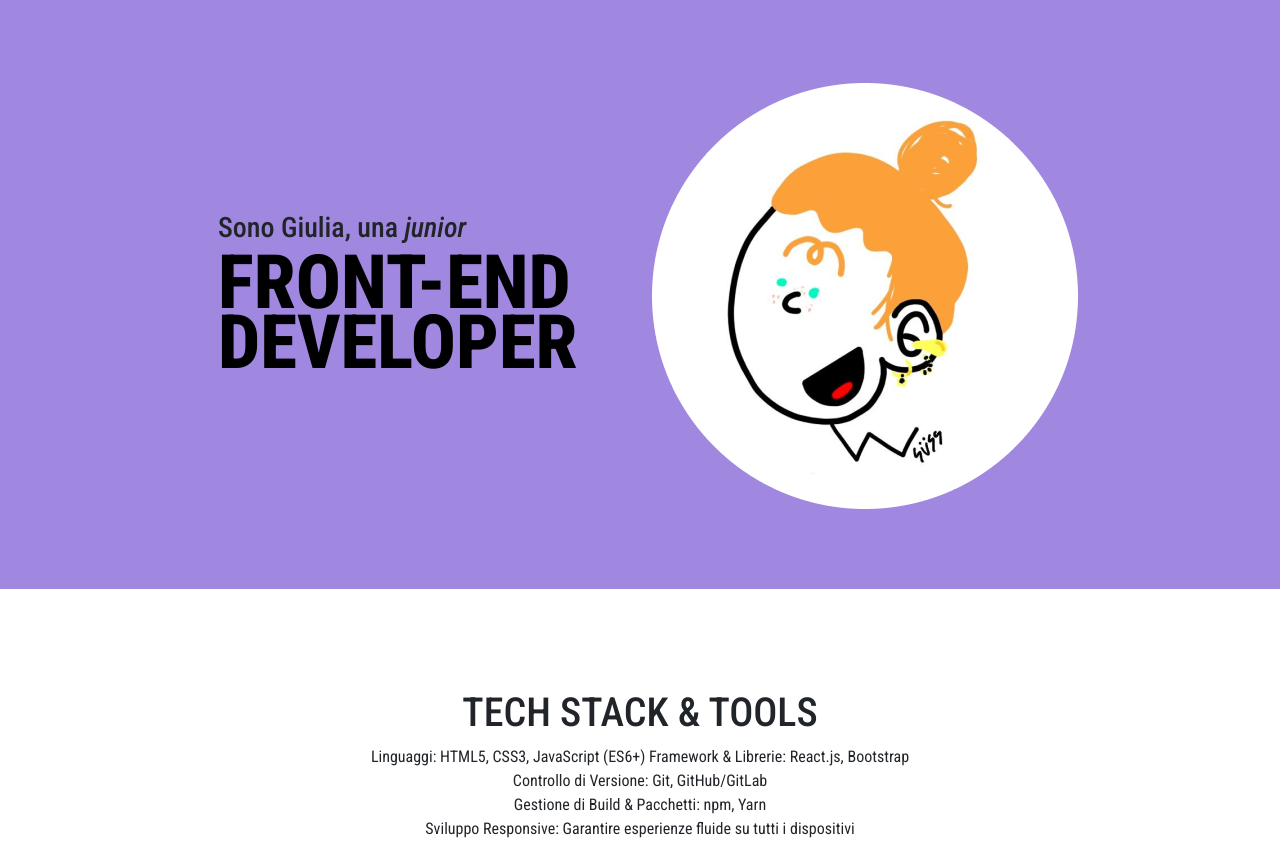
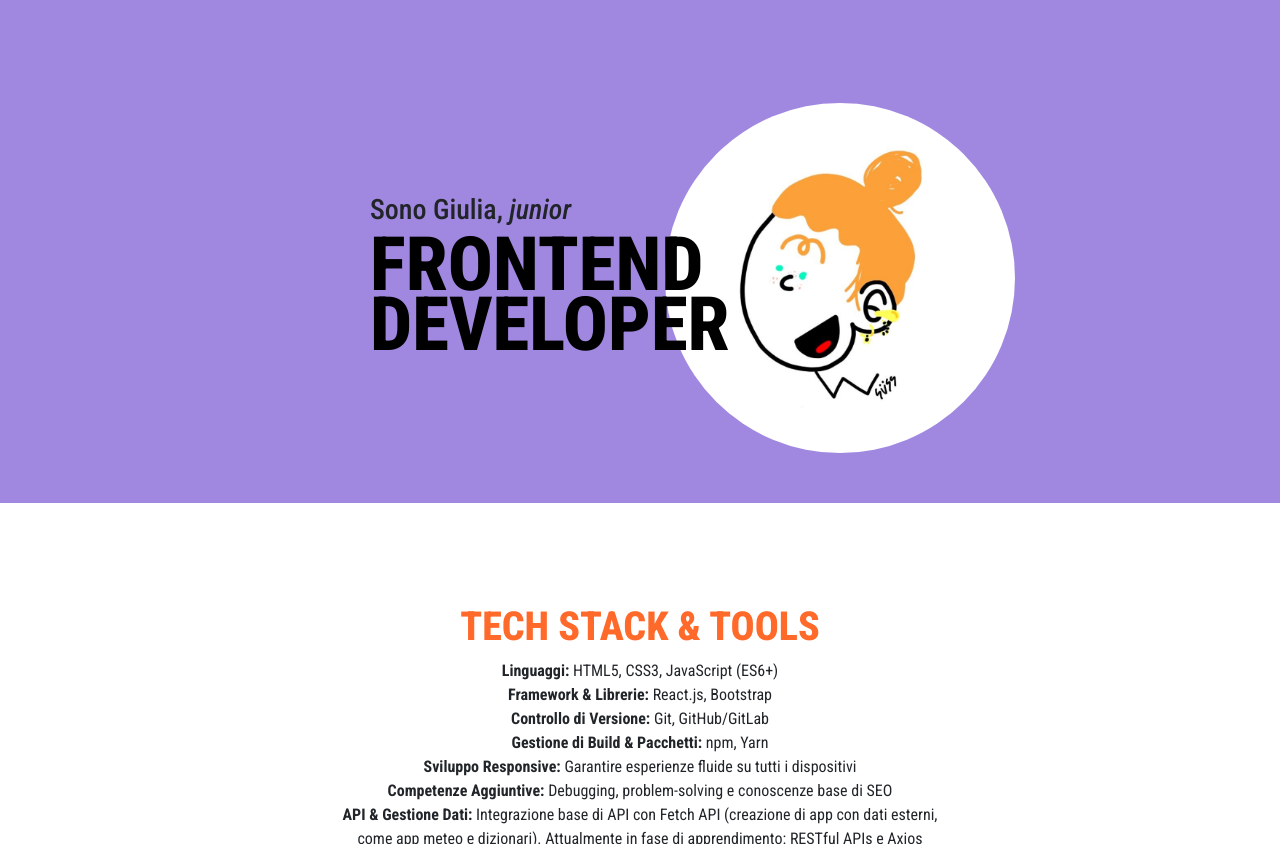
Before and after one commit to giulia-gazzetto/personal-portfolio, a plain HTML site: page index.html in a window 1280 px wide. Shown: the part 108-952 px from the top of the page. Drawn offline with nearby package versions, Linux system fonts and the light colour scheme.

Commit message:
fixed css

```diff
--- a/index.html
+++ b/index.html
@@ -18,7 +18,7 @@
   <body>
     <header>
 
-    <nav class="navbar navbar-expand-lg custom-bg m-5">
+    <nav class="navbar navbar-expand-lg custom-bg m-xl-5">
   <div class="container-fluid">
     <a class="navbar-brand" href="#">
     <img src="/img/GiuliaGazzetto.png" alt="GiuliaGazzetto" class="logo">
@@ -58,31 +58,36 @@
 
 </header>
 
-<section id="home" class="container">
-        <div class="row box-1">
-          <div class="col-6 p-5 align-self-center">
-            <h3>Sono Giulia, una <em>junior</em></h3>
-            <h1 class="job-title text-uppercase">Front-end <br/>Developer</h1>
-          </div>
-          <div class="col-6">
-            <img src="img/giuliaspic.png" alt="ill">
-          </div>
+<section id="home" class=" home-section">
+          <div class="home-box">
+        <div class="image">
+            <img src="/img/giuliaspic.png" alt="Giulia">
         </div>
+        <div class="text">
+            <h3>Sono Giulia, <em>junior</em></h3>
+            <h1 class="job-title"><span>FRONTEND</span> <br> DEVELOPER</h1>
+        </div>
+
+    </div>
+
+
       </section>
 
+
+
 <section id="about-me" class="about-me-section
- text-center" >
-  <h1 class=" text-uppercase">Tech Stack & Tools</h1>
-  <div >
+" >
+  <h1 class=" text-uppercase text-center orange-text ">Tech Stack & Tools</h1>
+  <div class="tech-box text-center">
 
       <p>
-        Linguaggi: HTML5, CSS3, JavaScript (ES6+)
-        Framework & Librerie: React.js, Bootstrap <br/>
-        Controllo di Versione: Git, GitHub/GitLab<br/>
-        Gestione di Build & Pacchetti: npm, Yarn<br/>
-        Sviluppo Responsive: Garantire esperienze fluide su tutti i dispositivi<br/>
-        Competenze Aggiuntive: Debugging, problem-solving e conoscenze base di SEO<br/>
-        API & Gestione Dati: Integrazione base di API con Fetch API (creazione di app con dati esterni, come app meteo e dizionari). Attualmente in fase di apprendimento: RESTful APIs e Axios (gestione di richieste e risposte JSON).
+       <b> Linguaggi:</b> HTML5, CSS3, JavaScript (ES6+)<br/>
+        <b>Framework & Librerie:</b> React.js, Bootstrap <br/>
+       <b> Controllo di Versione: </b>Git, GitHub/GitLab<br/>
+        <b>Gestione di Build & Pacchetti:</b> npm, Yarn<br/>
+        <b>Sviluppo Responsive:</b> Garantire esperienze fluide su tutti i dispositivi<br/>
+        <b>Competenze Aggiuntive:</b> Debugging, problem-solving e conoscenze base di SEO<br/>
+        <b>API & Gestione Dati:</b> Integrazione base di API con Fetch API (creazione di app con dati esterni, come app meteo e dizionari). Attualmente in fase di apprendimento: RESTful APIs e Axios (gestione di richieste e risposte JSON).
       </p>
       <p>Sono sempre desiderosa di imparare nuove tecnologie e migliorare le mie competenze per creare applicazioni web efficienti e facili da usare! 🚀</p>
 
@@ -105,7 +110,7 @@
 
       <section id="contact" class="conctact-form-section">
         <div class=" contact-box p-5">
-        <h1 class="text-center text-uppercase">Contacts</h1>
+        <h1 class="text-center text-uppercase orange-text">Contacts</h1>
 <form action="">
   <input type="text" placeholder="Enter your name">
   <input type="email" name="" id="" placeholder="Enter your email">
--- a/src/style.css
+++ b/src/style.css
@@ -3,6 +3,10 @@
   --colore-secondario: #a752aa;
   --colore-terziario: #ff692a;
   --colore-accento: #d6eb0c;
+}
+
+.orange-text {
+  color: var(--colore-terziario);
 }
 
 body {
@@ -15,13 +19,19 @@ a {
   color: var(--colore-accento) !important;
 }
 
+h1 {
+  font-weight: 800 !important;
+}
 section {
-  padding: 30px 30px 80px;
-  margin: 0 50px 0;
+  margin: 0 !important;
 }
 
 .custom-bg {
   background-color: var(--colore-primario) !important;
+}
+
+.home-section {
+  padding: 50px 0 50px 250px;
 }
 
 .about-me-section {
@@ -30,6 +40,12 @@ section {
   width: 100vw;
   margin: 0;
   padding: 100px 200px;
+}
+
+.tech-box {
+  max-width: 600px;
+  display: block;
+  margin: 0 auto;
 }
 
 .project-section {
@@ -52,11 +68,6 @@ section {
   background-color: white;
 }
 
-.conctact-form-section h1 {
-  color: var(--colore-terziario);
-  font-weight: 800;
-}
-
 nav img {
   width: 300px !important;
 }
@@ -71,6 +82,7 @@ nav a:hover {
 nav ul {
   padding-right: 30px;
   border-color: transparent !important;
+  background-color: transparent !important;
 }
 
 nav button {
@@ -83,14 +95,38 @@ nav li {
   font-size: 18px;
 }
 
+#home {
+  display: flex;
+  justify-content: center;
+  align-items: center;
+}
+
+.home-box {
+  position: relative;
+  width: 550px;
+  display: flex;
+  justify-content: center;
+  align-items: center;
+  padding-left: 150px;
+}
+
+.image img {
+  width: 350px;
+  border-radius: 50%;
+  background-color: white;
+  padding: 20px;
+}
+
+.text {
+  position: absolute;
+  text-align: left;
+  left: -120px;
+}
+
 .job-title {
   color: black;
   font-size: 75px;
   line-height: 60px;
-  font-weight: 800;
-}
-.box-1 {
-  padding: 0 100px 0;
 }
 
 .btn-style-1 {
@@ -132,3 +168,13 @@ footer span {
   opacity: 80%;
   text-align: center !important;
 }
+
+@media (max-width: 576px) {
+  .about-me-section {
+    background-color: white;
+    padding: 50px 0;
+    width: 100vw;
+    margin: 0;
+    padding: 50px 30px;
+  }
+}
```
